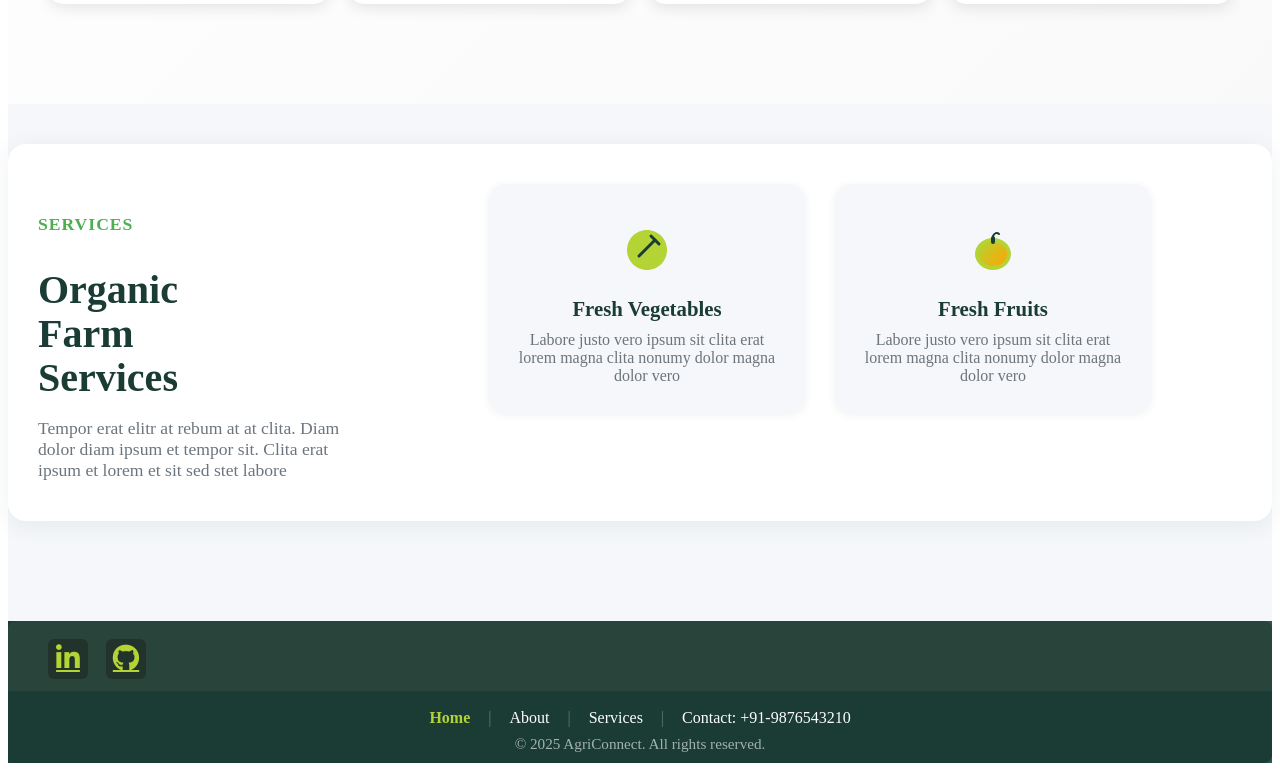
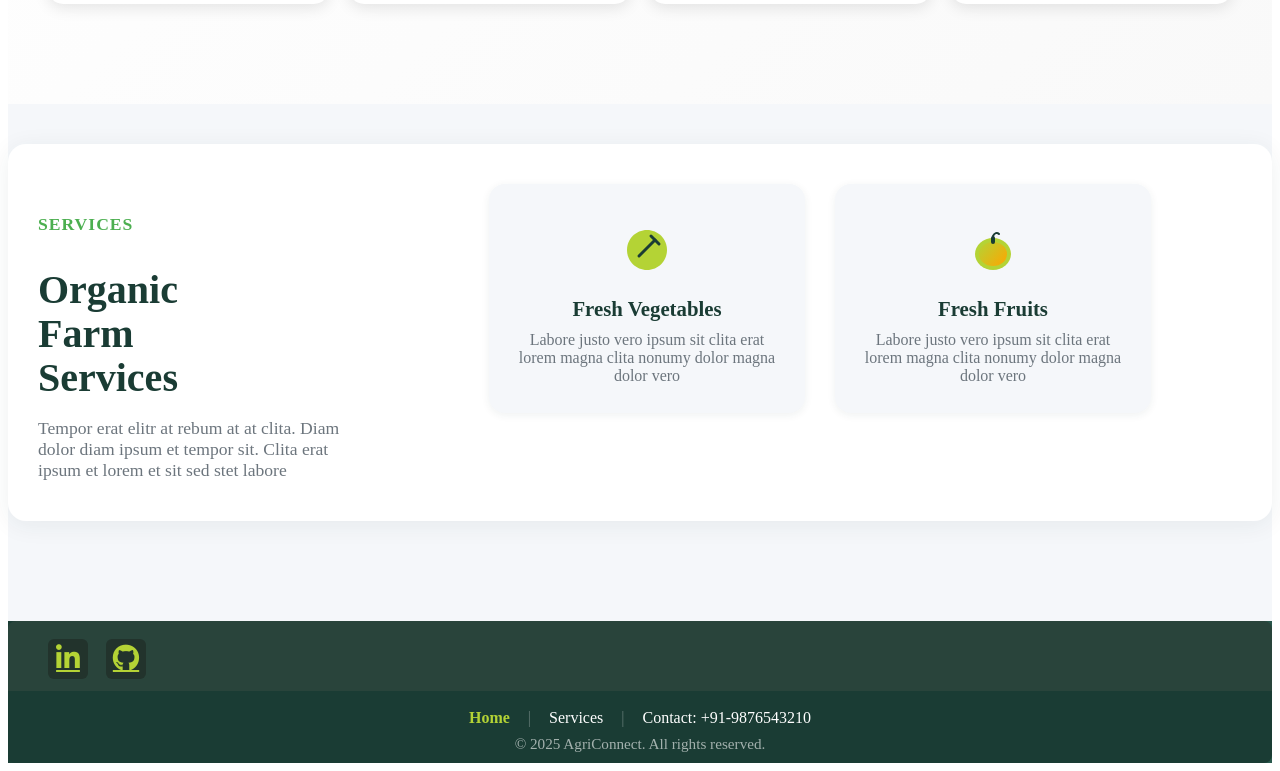
Before and after one commit to JAHNAVI-YERRAMSETTI/AgriconnectFrontendRepo, a React (Vite) app: page / in a window 1280 px wide. Shown: the part 3672-4443 px from the top of the page. Built offline with nearby package versions, Linux system fonts and the light colour scheme.

Commit message:
committed v1.0 successfully

```diff
--- a/src/main/Home.jsx
+++ b/src/main/Home.jsx
@@ -1305,8 +1305,7 @@ export default function Home() {
         <div style={{background: '#1a3c34', padding: '18px 0 10px 0', textAlign: 'center', borderBottomLeftRadius: '8px', borderBottomRightRadius: '8px'}}>
   <nav style={{marginBottom: '8px'}}>
     <a href="/" style={{color: '#B4D335', margin: '0 18px', fontWeight: 600, textDecoration: 'none'}}>Home</a>
-    <span style={{color: '#fff', opacity: 0.3}}>|</span>
-    <a href="/about" style={{color: '#fff', margin: '0 18px', textDecoration: 'none'}}>About</a>
+
     <span style={{color: '#fff', opacity: 0.3}}>|</span>
     <a href="#services" style={{color: '#fff', margin: '0 18px', textDecoration: 'none'}}>Services</a>
     <span style={{color: '#fff', opacity: 0.3}}>|</span>
```
